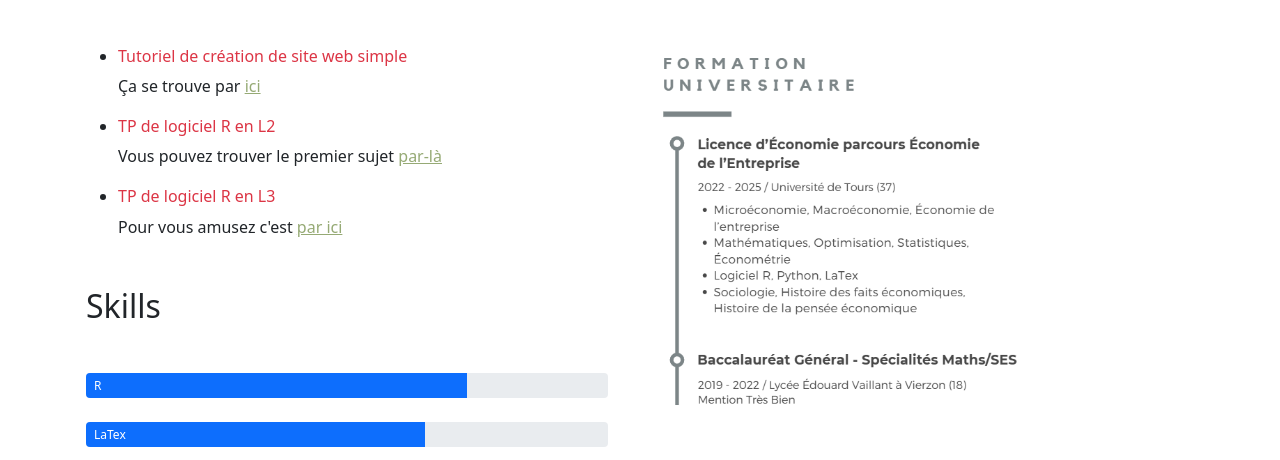
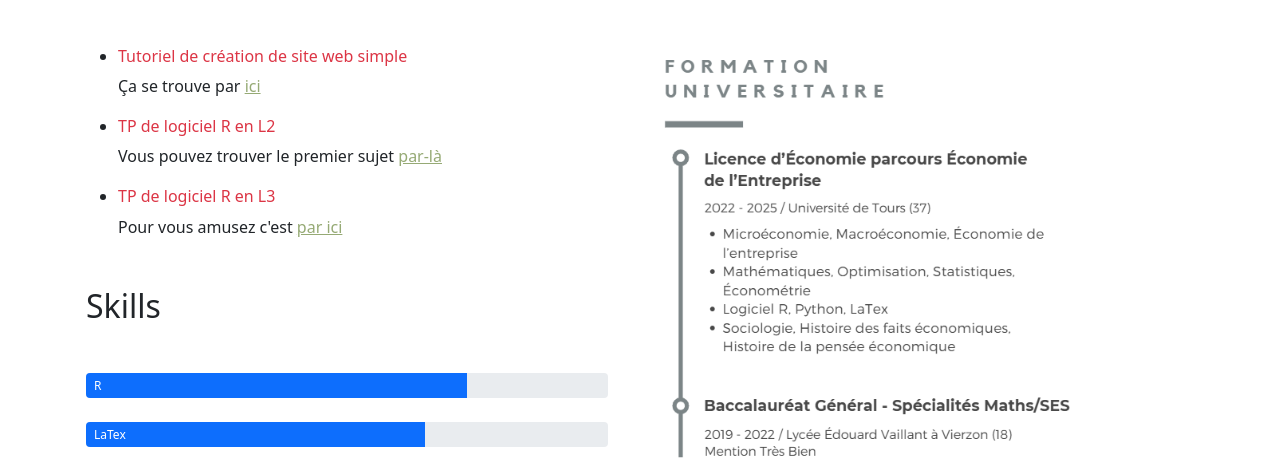
Before and after one commit to bastienblmy/bastienblmy.github.io, a plain HTML site: page index.html in a window 1280 px wide. Shown: the part 519-979 px from the top of the page. Drawn offline with nearby package versions, Linux system fonts and the light colour scheme.

Commit message:
Update index.html

```diff
--- a/index.html
+++ b/index.html
@@ -105,7 +105,7 @@
     <div class="col-md-6 mb-5">
       <!-- Image de CV -->
       <h2 class="mb-5">Formation universitaire</h2>
-        <img src="images/formation universitaire .png" alt="Mon parcours" class="img-fluid rounded" style="max-width: 70%; height: auto;">
+        <img src="images/formation universitaire .png" alt="Mon parcours" class="img-fluid rounded" style="max-width: 80%; height: auto;">
     </div>
   </div>
 </main>
```
